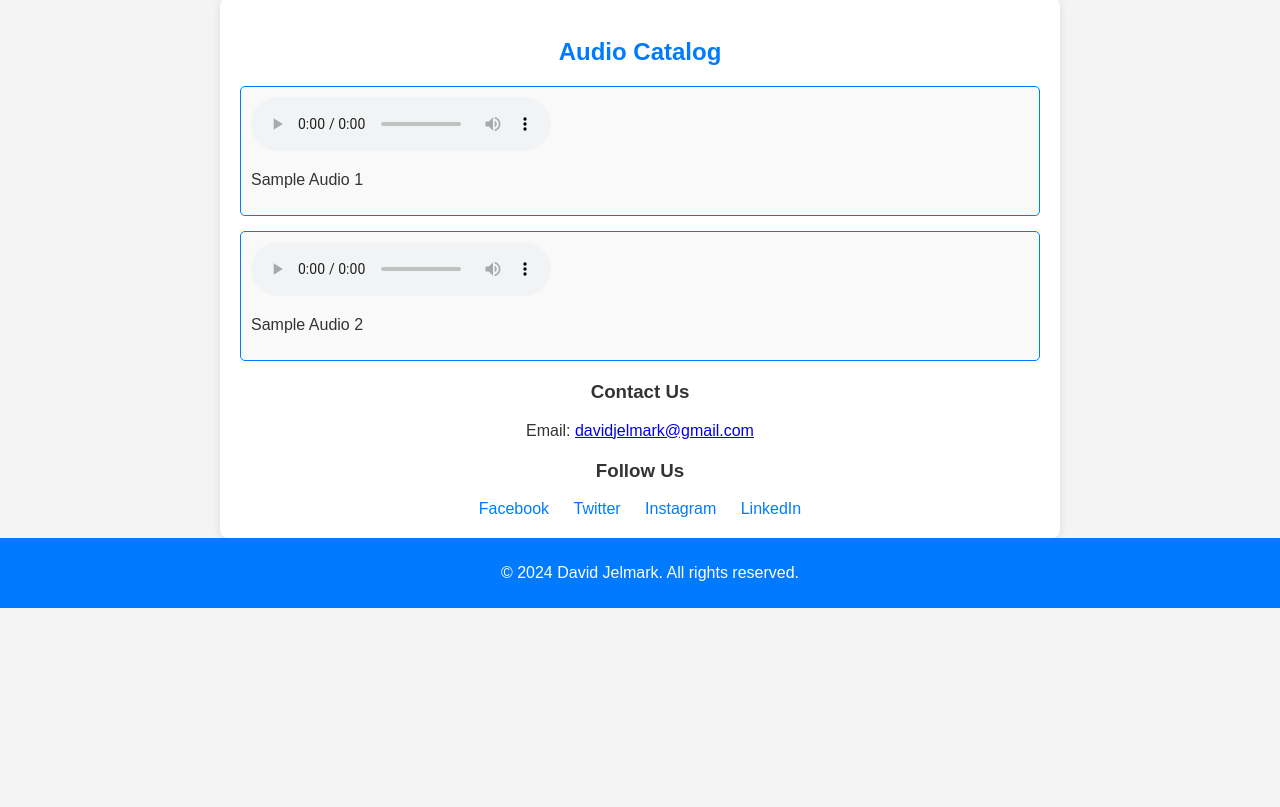
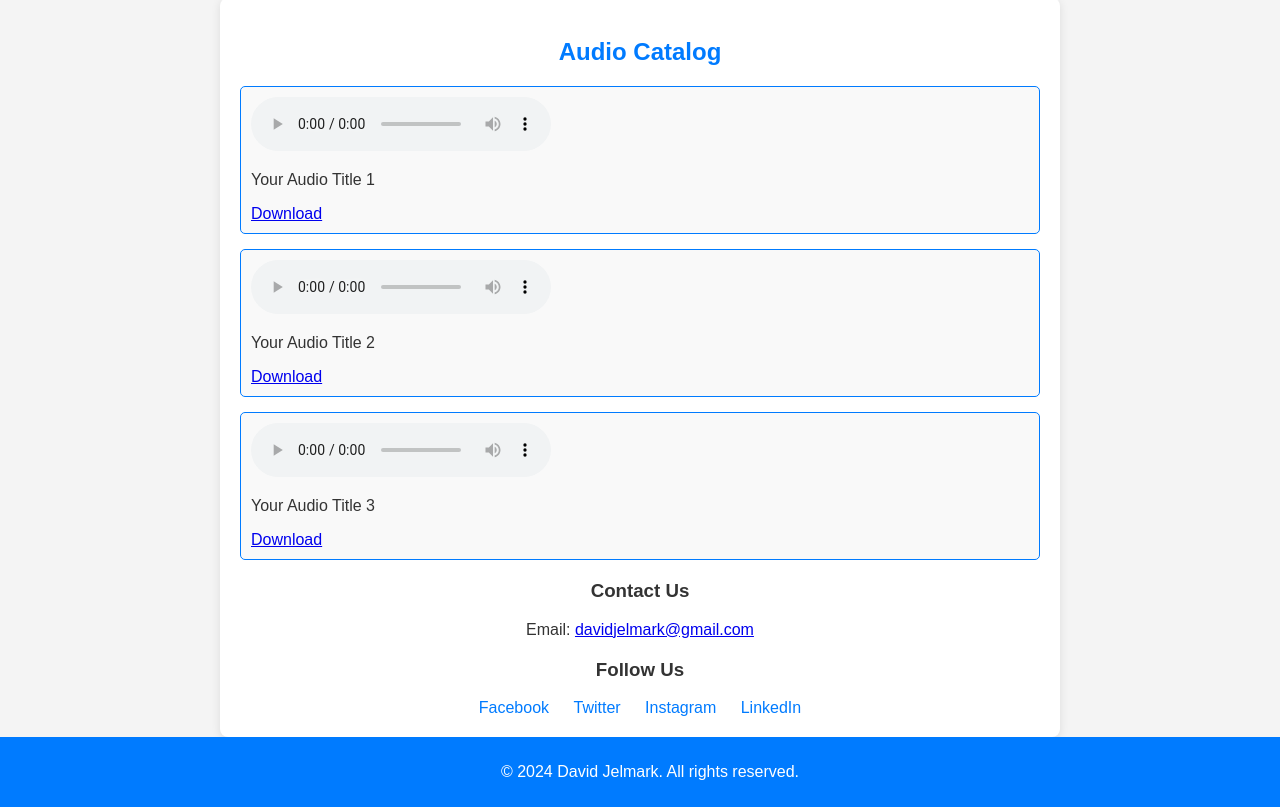
Before and after one commit to davidjelmark/library, a plain HTML site: page index.html in a window 1280 px wide. Shown: the part 112-919 px from the top of the page. Before the commit the page ends 800 px from the top, so only its background shows below. Drawn offline with Linux system fonts and the light colour scheme.

Commit message:
index.html

```diff
--- a/index.html
+++ b/index.html
@@ -97,16 +97,21 @@
     </footer>
 
     <script>
-        // Sample JSON data for audio files (replace with your actual JSON fetching logic)
+        // Update this array with your actual audio file URLs and titles
         const audioData = [
             {
-                "title": "Sample Audio 1",
+                "title": "Your Audio Title 1",
                 "url": "https://link-to-your-audio-file-1.mp3"
             },
             {
-                "title": "Sample Audio 2",
+                "title": "Your Audio Title 2",
                 "url": "https://link-to-your-audio-file-2.mp3"
+            },
+            {
+                "title": "Your Audio Title 3",
+                "url": "https://link-to-your-audio-file-3.mp3"
             }
+            // Add more audio objects as needed
         ];
 
         // Function to populate audio list
@@ -121,6 +126,7 @@
                         Your browser does not support the audio tag.
                     </audio>
                     <p>${audio.title}</p>
+                    <a href="${audio.url}" download>Download</a> <!-- Download link -->
                 `;
                 audioListDiv.appendChild(audioElement);
             });
```
